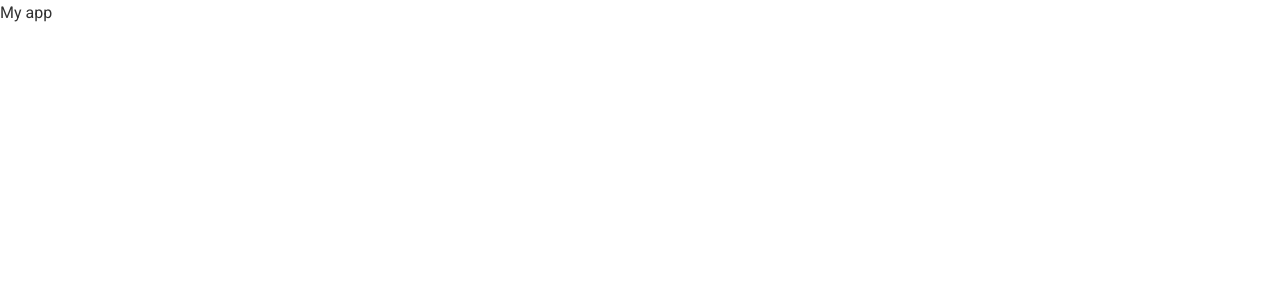
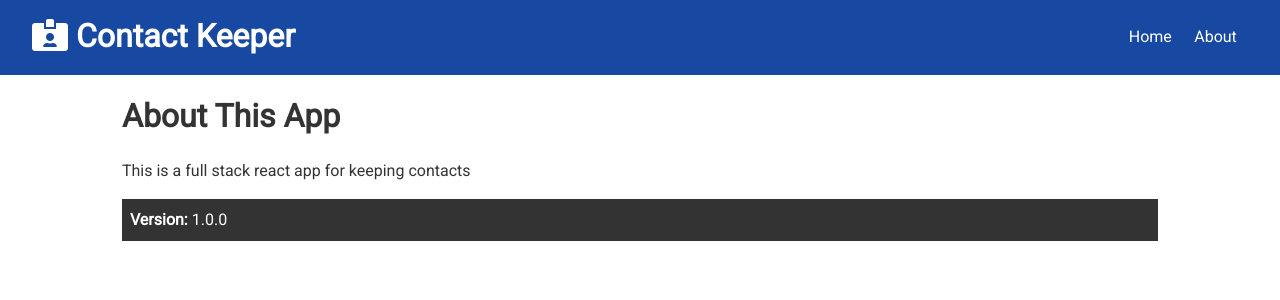
Before and after one commit to TariqSadat/Contact-Kepper, a React (Create React App) app in the folder client/: page /about in a window 1280 px wide. Shown: the top 300 px of the page. Built offline with nearby package versions, Linux system fonts and the light colour scheme.

Commit message:
add /Home and /About in React

```diff
--- a/client/src/App.js
+++ b/client/src/App.js
@@ -1,8 +1,23 @@
-import React from 'react';
+import React, { Fragment } from 'react';
+import { BrowserRouter as Router, Route, Switch } from 'react-router-dom';
+import Home from './components/pages/Home';
+import About from './components/pages/About';
+import Navbar from './components/layout/Navbar';
 import './App.css';
 
 const App= () => {
-  return <div className="App"> My app</div>;
-}
+  return(
+    <Router>
+      <Fragment>
+        <Navbar/>
+        <div className="container">
+          <Switch>
+            <Route exact path ='/' component={Home} />
+            <Route exact path ='/about' component={About} />
+          </Switch>
+        </div>
+      </Fragment>
+    </Router>
+  )}
 
 export default App;
--- /dev/null
+++ b/client/src/components/layout/Navbar.js
@@ -0,0 +1,34 @@
+import React from 'react';
+import PropTypes from 'prop-types';
+import { Link } from 'react-router-dom';
+
+const Navbar = ({ title, icon}) => {
+  return (
+    <div className="navbar bg-primary">
+      <h1>
+        <i className={icon} /> {title}
+      </h1>
+      <ul>
+        <li>
+          <Link to='/' >Home</Link>
+        </li>
+        <li>
+          <Link to='/about' >About</Link>
+        </li>
+      </ul>
+
+    </div>
+  )
+}
+
+Navbar.propTypes = {
+  title: PropTypes.string.isRequired,
+  icon: PropTypes.string,
+}
+
+Navbar.defaultProps = {
+  title : 'Contact Keeper',
+  icon : 'fas fa-id-card-alt'
+}
+
+export default Navbar;
--- /dev/null
+++ b/client/src/components/pages/About.js
@@ -0,0 +1,16 @@
+import React from 'react'
+
+const About = () => {
+  return (
+    <div>
+      <h1>About This App</h1>
+      <p className="my-1">This is a full stack react app for keeping contacts</p>
+      <p className="bg-dark p">
+        <strong>Version: </strong> 1.0.0
+      </p>
+
+    </div>
+  )
+}
+
+export default About;
--- /dev/null
+++ b/client/src/components/pages/Home.js
@@ -0,0 +1,11 @@
+import React from 'react'
+
+export const Home = () => {
+  return (
+    <div>
+      <h1>Home</h1>
+    </div>
+  )
+}
+
+export default Home;
```
